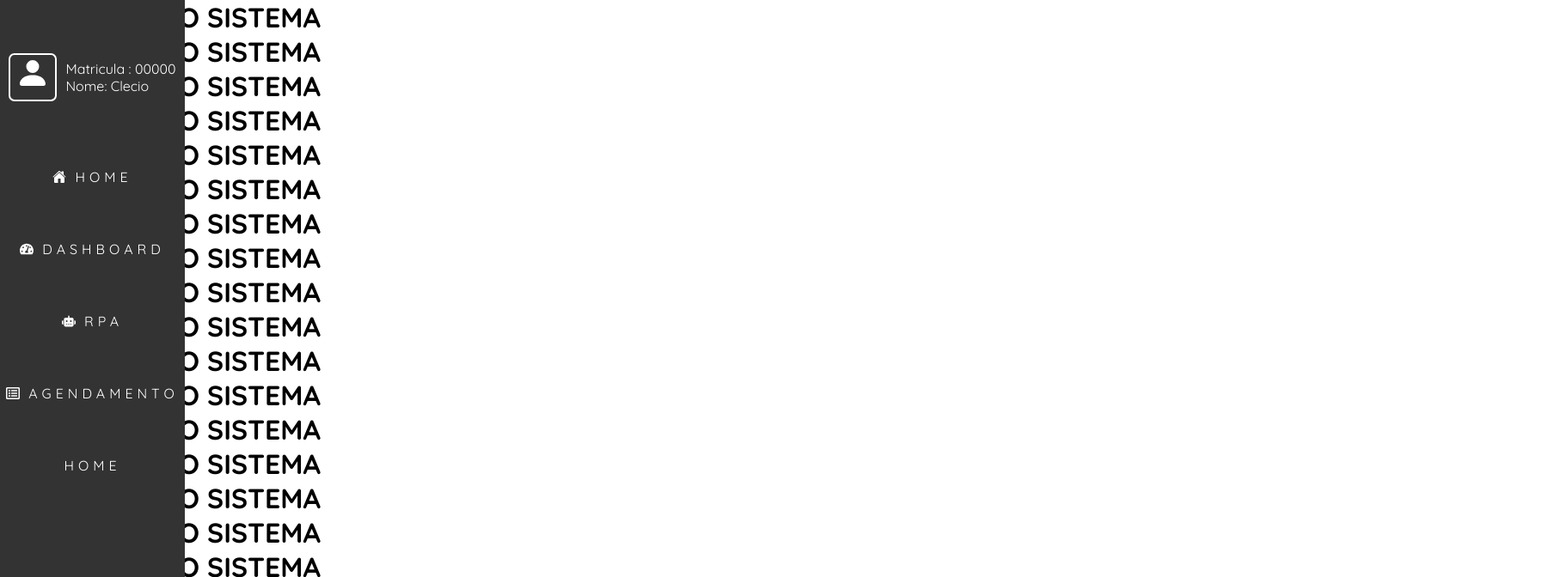
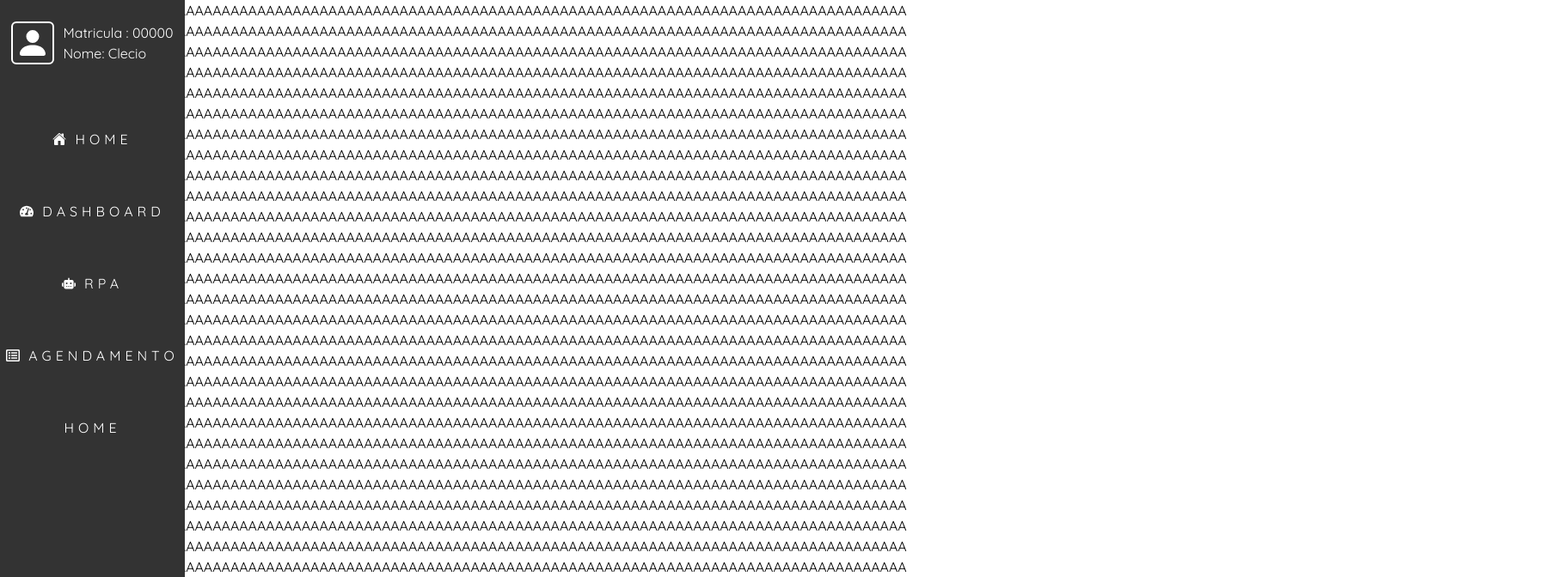
Before and after one commit to StringFunction/front_orquestrador, a React (Vite) app: page / in a window 1280 px wide. Shown: the top 672 px of the page at 86% size, 1803 px wide, since content can reach past the window. Built offline with nearby package versions, Linux system fonts and the light colour scheme.

Commit message:
add tailwinda css e fazendo merda

```diff
--- a/package.json
+++ b/package.json
@@ -10,9 +10,11 @@
     "preview": "vite preview"
   },
   "dependencies": {
+    "@tailwindcss/vite": "^4.2.2",
     "react": "^19.2.4",
     "react-dom": "^19.2.4",
-    "react-icons": "^5.6.0"
+    "react-icons": "^5.6.0",
+    "tailwindcss": "^4.2.2"
   },
   "devDependencies": {
     "@babel/core": "^7.29.0",
--- a/src/App.jsx
+++ b/src/App.jsx
@@ -7,39 +7,40 @@ function App() {
     <>
       <Conteiner>
 
-          <h1>CONTEUDO DO SISTEMA</h1>
+          <h1>CONTEUDO DO SISTEMAAAAAAAAAAAAAAAAAAAAAAAAAAAAAAAAAAAAAAAAAAAAAAAAAAAAAAAAAAAAAAAAAAAAAAAAAAAAAAAAAAAAA</h1>
 
-          <h1>CONTEUDO DO SISTEMA</h1>
-          <h1>CONTEUDO DO SISTEMA</h1>
-          <h1>CONTEUDO DO SISTEMA</h1>
-          <h1>CONTEUDO DO SISTEMA</h1>
-          <h1>CONTEUDO DO SISTEMA</h1>
-          <h1>CONTEUDO DO SISTEMA</h1>
-          <h1>CONTEUDO DO SISTEMA</h1>
-          <h1>CONTEUDO DO SISTEMA</h1>
-          <h1>CONTEUDO DO SISTEMA</h1>
-          <h1>CONTEUDO DO SISTEMA</h1>
-          <h1>CONTEUDO DO SISTEMA</h1>
-          <h1>CONTEUDO DO SISTEMA</h1>
-          <h1>CONTEUDO DO SISTEMA</h1>
-          <h1>CONTEUDO DO SISTEMA</h1>
-          <h1>CONTEUDO DO SISTEMA</h1>
-          <h1>CONTEUDO DO SISTEMA</h1>
-          <h1>CONTEUDO DO SISTEMA</h1>
-          <h1>CONTEUDO DO SISTEMA</h1>
-          <h1>CONTEUDO DO SISTEMA</h1>
-          <h1>CONTEUDO DO SISTEMA</h1>
-          <h1>CONTEUDO DO SISTEMA</h1>
-          <h1>CONTEUDO DO SISTEMA</h1>
-          <h1>CONTEUDO DO SISTEMA</h1>
-          <h1>CONTEUDO DO SISTEMA</h1>
-          <h1>CONTEUDO DO SISTEMA</h1>
-          <h1>CONTEUDO DO SISTEMA</h1>
-          <h1>CONTEUDO DO SISTEMA</h1>
-          <h1>CONTEUDO DO SISTEMA</h1>
-          <h1>CONTEUDO DO SISTEMA</h1>
-          <h1>CONTEUDO DO SISTEMA</h1>
-          <h1>CONTEUDO DO SISTEMA</h1>
+          <h1>CONTEUDO DO SISTEMAAAAAAAAAAAAAAAAAAAAAAAAAAAAAAAAAAAAAAAAAAAAAAAAAAAAAAAAAAAAAAAAAAAAAAAAAAAAAAAAAAAAA</h1>
+          <h1>CONTEUDO DO SISTEMAAAAAAAAAAAAAAAAAAAAAAAAAAAAAAAAAAAAAAAAAAAAAAAAAAAAAAAAAAAAAAAAAAAAAAAAAAAAAAAAAAAAA</h1>
+          <h1>CONTEUDO DO SISTEMAAAAAAAAAAAAAAAAAAAAAAAAAAAAAAAAAAAAAAAAAAAAAAAAAAAAAAAAAAAAAAAAAAAAAAAAAAAAAAAAAAAAA</h1>
+          <h1>CONTEUDO DO SISTEMAAAAAAAAAAAAAAAAAAAAAAAAAAAAAAAAAAAAAAAAAAAAAAAAAAAAAAAAAAAAAAAAAAAAAAAAAAAAAAAAAAAAA</h1>
+          <h1>CONTEUDO DO SISTEMAAAAAAAAAAAAAAAAAAAAAAAAAAAAAAAAAAAAAAAAAAAAAAAAAAAAAAAAAAAAAAAAAAAAAAAAAAAAAAAAAAAAA</h1>
+          <h1>CONTEUDO DO SISTEMAAAAAAAAAAAAAAAAAAAAAAAAAAAAAAAAAAAAAAAAAAAAAAAAAAAAAAAAAAAAAAAAAAAAAAAAAAAAAAAAAAAAA</h1>
+          <h1>CONTEUDO DO SISTEMAAAAAAAAAAAAAAAAAAAAAAAAAAAAAAAAAAAAAAAAAAAAAAAAAAAAAAAAAAAAAAAAAAAAAAAAAAAAAAAAAAAAA</h1>
+          <h1>CONTEUDO DO SISTEMAAAAAAAAAAAAAAAAAAAAAAAAAAAAAAAAAAAAAAAAAAAAAAAAAAAAAAAAAAAAAAAAAAAAAAAAAAAAAAAAAAAAA</h1>
+          <h1>CONTEUDO DO SISTEMAAAAAAAAAAAAAAAAAAAAAAAAAAAAAAAAAAAAAAAAAAAAAAAAAAAAAAAAAAAAAAAAAAAAAAAAAAAAAAAAAAAAA</h1>
+          <h1>CONTEUDO DO SISTEMAAAAAAAAAAAAAAAAAAAAAAAAAAAAAAAAAAAAAAAAAAAAAAAAAAAAAAAAAAAAAAAAAAAAAAAAAAAAAAAAAAAAA</h1>
+          <h1>CONTEUDO DO SISTEMAAAAAAAAAAAAAAAAAAAAAAAAAAAAAAAAAAAAAAAAAAAAAAAAAAAAAAAAAAAAAAAAAAAAAAAAAAAAAAAAAAAAA</h1>
+          <h1>CONTEUDO DO SISTEMAAAAAAAAAAAAAAAAAAAAAAAAAAAAAAAAAAAAAAAAAAAAAAAAAAAAAAAAAAAAAAAAAAAAAAAAAAAAAAAAAAAAA</h1>
+          <h1>CONTEUDO DO SISTEMAAAAAAAAAAAAAAAAAAAAAAAAAAAAAAAAAAAAAAAAAAAAAAAAAAAAAAAAAAAAAAAAAAAAAAAAAAAAAAAAAAAAA</h1>
+          <h1>CONTEUDO DO SISTEMAAAAAAAAAAAAAAAAAAAAAAAAAAAAAAAAAAAAAAAAAAAAAAAAAAAAAAAAAAAAAAAAAAAAAAAAAAAAAAAAAAAAA</h1>
+          <h1>CONTEUDO DO SISTEMAAAAAAAAAAAAAAAAAAAAAAAAAAAAAAAAAAAAAAAAAAAAAAAAAAAAAAAAAAAAAAAAAAAAAAAAAAAAAAAAAAAAA</h1>
+          <h1>CONTEUDO DO SISTEMAAAAAAAAAAAAAAAAAAAAAAAAAAAAAAAAAAAAAAAAAAAAAAAAAAAAAAAAAAAAAAAAAAAAAAAAAAAAAAAAAAAAA</h1>
+          <h1>CONTEUDO DO SISTEMAAAAAAAAAAAAAAAAAAAAAAAAAAAAAAAAAAAAAAAAAAAAAAAAAAAAAAAAAAAAAAAAAAAAAAAAAAAAAAAAAAAAA</h1>
+          <h1>CONTEUDO DO SISTEMAAAAAAAAAAAAAAAAAAAAAAAAAAAAAAAAAAAAAAAAAAAAAAAAAAAAAAAAAAAAAAAAAAAAAAAAAAAAAAAAAAAAA</h1>
+          <h1>CONTEUDO DO SISTEMAAAAAAAAAAAAAAAAAAAAAAAAAAAAAAAAAAAAAAAAAAAAAAAAAAAAAAAAAAAAAAAAAAAAAAAAAAAAAAAAAAAAA</h1>
+          <h1>CONTEUDO DO SISTEMAAAAAAAAAAAAAAAAAAAAAAAAAAAAAAAAAAAAAAAAAAAAAAAAAAAAAAAAAAAAAAAAAAAAAAAAAAAAAAAAAAAAA</h1>
+          <h1>CONTEUDO DO SISTEMAAAAAAAAAAAAAAAAAAAAAAAAAAAAAAAAAAAAAAAAAAAAAAAAAAAAAAAAAAAAAAAAAAAAAAAAAAAAAAAAAAAAA</h1>
+          <h1>CONTEUDO DO SISTEMAAAAAAAAAAAAAAAAAAAAAAAAAAAAAAAAAAAAAAAAAAAAAAAAAAAAAAAAAAAAAAAAAAAAAAAAAAAAAAAAAAAAA</h1>
+          <h1>CONTEUDO DO SISTEMAAAAAAAAAAAAAAAAAAAAAAAAAAAAAAAAAAAAAAAAAAAAAAAAAAAAAAAAAAAAAAAAAAAAAAAAAAAAAAAAAAAAA</h1>
+          <h1>CONTEUDO DO SISTEMAAAAAAAAAAAAAAAAAAAAAAAAAAAAAAAAAAAAAAAAAAAAAAAAAAAAAAAAAAAAAAAAAAAAAAAAAAAAAAAAAAAAA</h1>
+          <h1>CONTEUDO DO SISTEMAAAAAAAAAAAAAAAAAAAAAAAAAAAAAAAAAAAAAAAAAAAAAAAAAAAAAAAAAAAAAAAAAAAAAAAAAAAAAAAAAAAAA</h1>
+          <h1>CONTEUDO DO SISTEMAAAAAAAAAAAAAAAAAAAAAAAAAAAAAAAAAAAAAAAAAAAAAAAAAAAAAAAAAAAAAAAAAAAAAAAAAAAAAAAAAAAAA</h1>
+          <h1>CONTEUDO DO SISTEMAAAAAAAAAAAAAAAAAAAAAAAAAAAAAAAAAAAAAAAAAAAAAAAAAAAAAAAAAAAAAAAAAAAAAAAAAAAAAAAAAAAAA</h1>
+          <h1>CONTEUDO DO SISTEMAAAAAAAAAAAAAAAAAAAAAAAAAAAAAAAAAAAAAAAAAAAAAAAAAAAAAAAAAAAAAAAAAAAAAAAAAAAAAAAAAAAAA</h1>
+          <h1>CONTEUDO DO SISTEMAAAAAAAAAAAAAAAAAAAAAAAAAAAAAAAAAAAAAAAAAAAAAAAAAAAAAAAAAAAAAAAAAAAAAAAAAAAAAAAAAAAAA</h1>
+          <h1>CONTEUDO DO SISTEMAAAAAAAAAAAAAAAAAAAAAAAAAAAAAAAAAAAAAAAAAAAAAAAAAAAAAAAAAAAAAAAAAAAAAAAAAAAAAAAAAAAAA</h1>
+          <h1>CONTEUDO DO SISTEMAAAAAAAAAAAAAAAAAAAAAAAAAAAAAAAAAAAAAAAAAAAAAAAAAAAAAAAAAAAAAAAAAAAAAAAAAAAAAAAAAAAAA</h1>
+          <h1>CONTEUDO DO SISTEMAAAAAAAAAAAAAAAAAAAAAAAAAAAAAAAAAAAAAAAAAAAAAAAAAAAAAAAAAAAAAAAAAAAAAAAAAAAAAAAAAAAAAAAAAAAAAAAAAAAAAAAAAAAAAAAAAAAAAAAAAAAAAAAAAAAAAAAAAAAAAAAAAAAAAAAAAAAAAAAAAAAAAAAAA</h1>
 
       </Conteiner>
     </>
--- a/src/index.css
+++ b/src/index.css
@@ -1,3 +1,4 @@
+@import "tailwindcss";
 *{
   font-family: "Quicksand", sans-serif;
   font-optical-sizing: auto;
--- a/src/layout/Header.jsx
+++ b/src/layout/Header.jsx
@@ -4,7 +4,7 @@ import { FaTachometerAlt } from "react-icons/fa";
 import { IoHome } from "react-icons/io5";
 import { FaRobot } from "react-icons/fa6";
 import { FaRegListAlt } from "react-icons/fa";
-
+import {Vertical,Usuario} from "./Header.style"
 
 
 
@@ -15,8 +15,8 @@ export default function header(){
                     {/* <div id="horizontal" className={styles.horizontal}>
                         <div id="Logo">Logo da empresa</div>
                     </div> */}
-                    <div id="vertical" className={styles.Vertical}>
-                        <div className={styles.usuario}>
+                    <div id="vertical" className={Vertical}>
+                        <div className={Usuario}>
                             <div className={styles.logo_usuario}>
                                 <p className={styles.logo}>{<BsFillPersonFill />}</p>
                             </div>
--- /dev/null
+++ b/src/layout/Header.style.jsx
@@ -0,0 +1,2 @@
+export  const Vertical = "fixed top-0 w-[215px] h-full flex flex-col justify-center items-center pt-[40px] bg-[#333333] text-white z-[1]"
+export const Usuario = "flex items-center gap-[10px] p-[1px]"
--- a/vite.config.js
+++ b/vite.config.js
@@ -1,11 +1,13 @@
 import { defineConfig } from 'vite'
 import react, { reactCompilerPreset } from '@vitejs/plugin-react'
 import babel from '@rolldown/plugin-babel'
+import tailwindcss from '@tailwindcss/vite'
 
 // https://vite.dev/config/
 export default defineConfig({
   plugins: [
     react(),
-    babel({ presets: [reactCompilerPreset()] })
+    babel({ presets: [reactCompilerPreset()] }),
+    tailwindcss(),
   ],
 })
```
Also changed, not shown: 1 other file (tests, documents, lock files or other folders).
